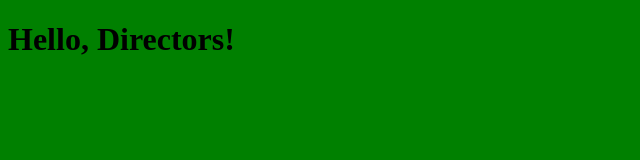
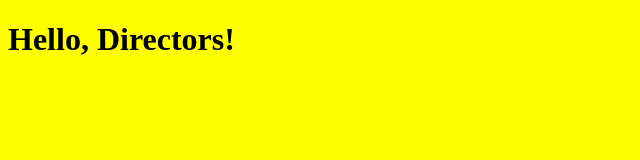
Before and after one commit to ezephoenix/hello-world, a website: page index.html in a window 1280 px wide. Shown: the whole page, without its empty margins (0-640 px from the left). Drawn offline with Linux system fonts and the light colour scheme.

Commit message:
we like yello

```diff
--- a/index.html
+++ b/index.html
@@ -3,7 +3,7 @@
 <head>
     <title>Hello, Directors!</title>
 </head>
-<body style="background-color: green" />
+<body style="background-color: yellow" />
 <h1>Hello, Directors!</h1>
 </body>
 </html>
```
